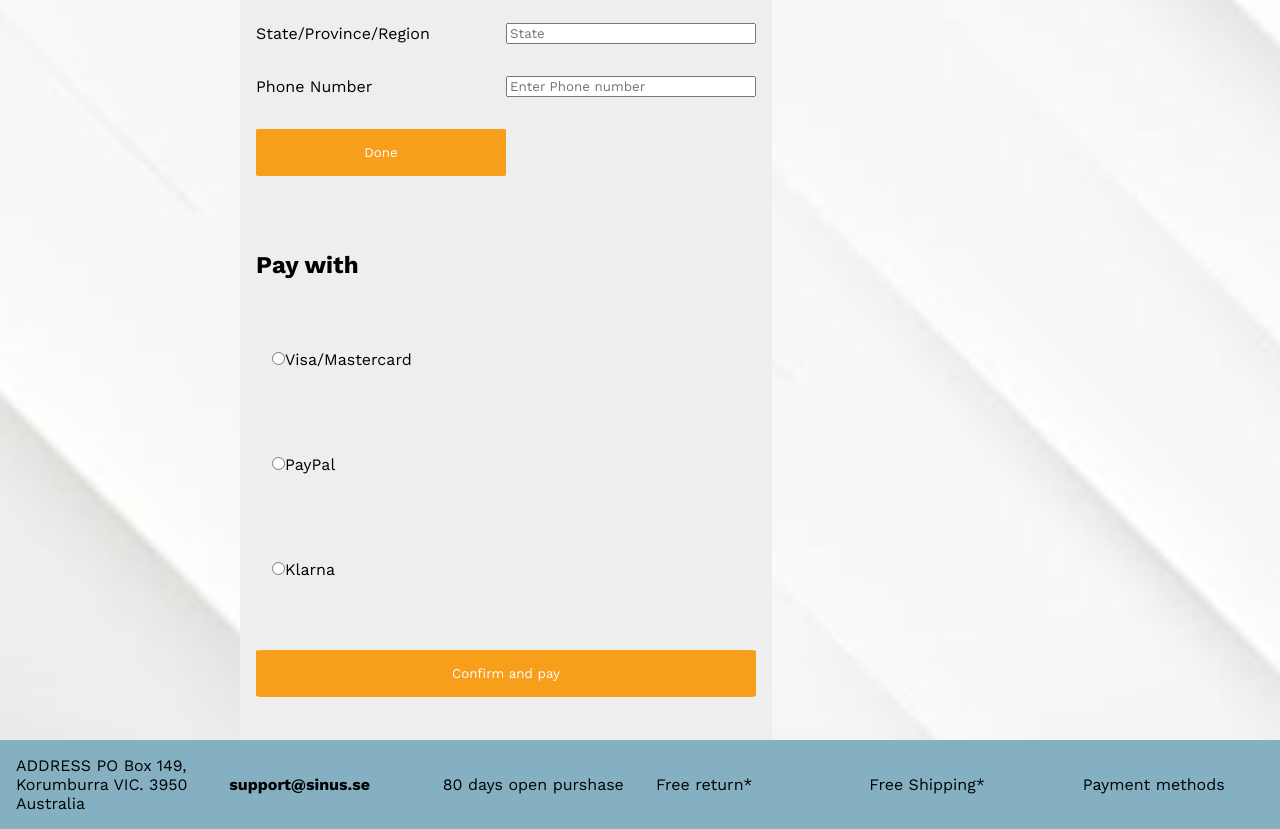
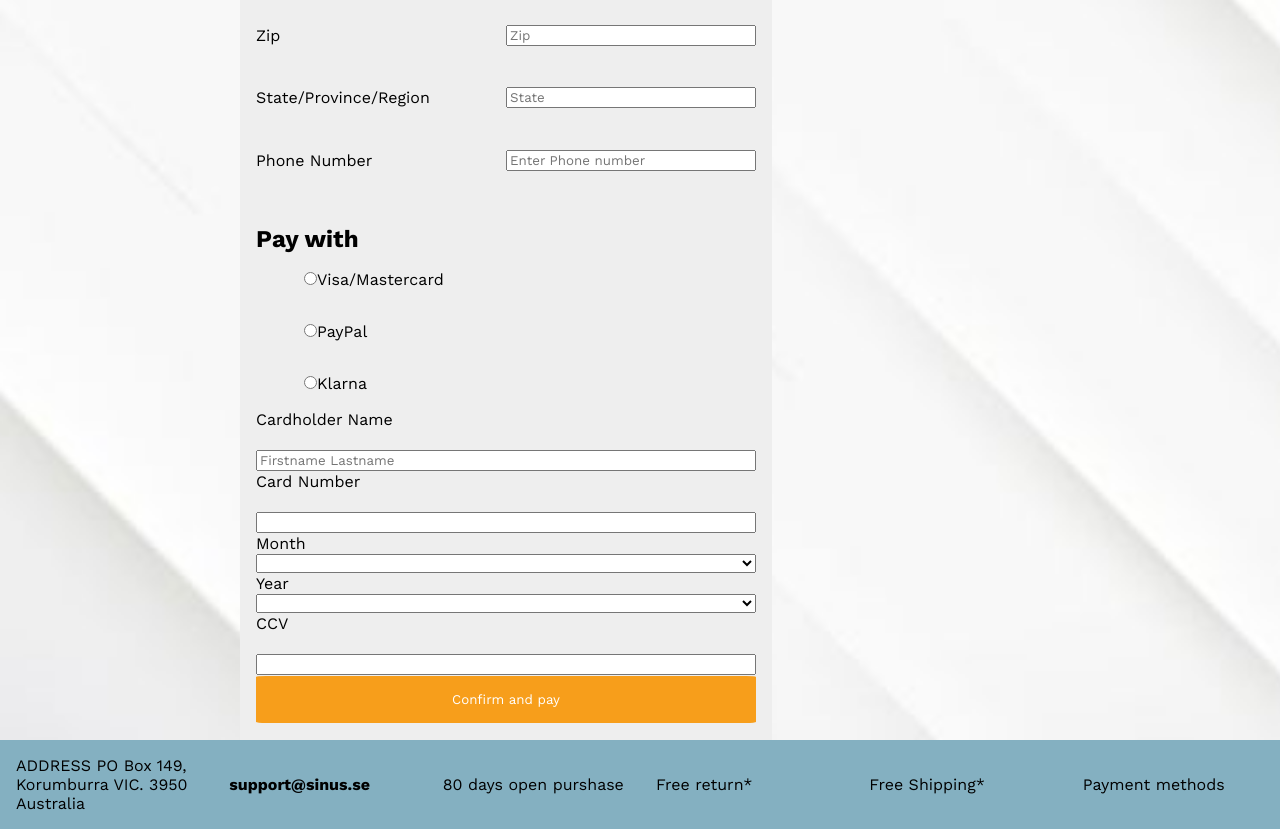
Before and after one commit to Nattzor/Sinius, a Vue app: page /Checkout in a window 1280 px wide. Shown: the part 620-1449 px from the top of the page. Built offline with nearby package versions, Linux system fonts and the light colour scheme; a web font is replaced by a local one.

Commit message:
checkout cardinfo add

```diff
--- a/src/views/Checkout.vue
+++ b/src/views/Checkout.vue
@@ -2,7 +2,8 @@
 <article>
   <h2>Review items and shipping</h2>
    <h2>Ship to</h2>
-<form class="container">
+   <form>
+<div class="container">
   <label for="country">Country or region</label>
   <select id="country" v-model="country">
   <option v-for="(country, index) in countries"
@@ -31,10 +32,8 @@
 
   <label for="phone">Phone Number</label>
   <input type="text" placeholder="Enter Phone number" name="phone" v-model="userDetails.phoneNumber" required />
-
-<button type="done" class="btn">Done</button>
-   </form>
-  <form class="containerCard">
+   </div>
+  <div class="containerCard">
     <h2>Pay with </h2>
 <div class="card">
 <input type="radio"  value="visa"  name="excards"  id="visa"  v-model="cards">
@@ -53,7 +52,26 @@
 <fa class="icon" icon="fa-solid fa-credit-card" />
 <label for="klarna">Klarna</label>
 </div>
+<label for="cardHolder">Cardholder Name</label><br>
+      <input v-model="cardInfo.name" type="text" id="cardHolder" placeholder="Firstname Lastname" required>
+      <label for="cardNum">Card Number</label><br>
+      <input v-model="cardInfo.cardNum" type="text" id="cardNum" maxlength="16" required>
+          <label for="month">Month</label>
+          <select name="month" v-model="cardInfo.month">
+            <option v-for="month in months" :key="month" value:value="month">
+              {{ month }}
+            </option>
+          </select>
+          <label for="year">Year</label>
+          <select name="year" v-model="cardInfo.year">
+            <option v-for="year in years" :key="year" name="year">
+              {{ year }}
+            </option>
+          </select>
+  <label for="cardCcv">CCV</label><br>
+      <input v-model="cardInfo.ccv" type="text" id="cardCcv" maxlength="3" required>
 <button type="confirm" class="btn">Confirm and pay</button>
+</div>
   </form>
 </article>
 
@@ -90,10 +108,31 @@ export default {
           value:'Norway'
         }
       ],
+      cardInfo:{
+            cardNum: '',
+            year: '',
+            month: '',
+            ccv: '',
+      },
       cards: '',
-      }
+      months: [
+        '01',
+        '02',
+        '03',
+        '04',
+        '05',
+        '06',
+        '07',
+        '08',
+        '09',
+        '10',
+        '11',
+        '12',
+      ],
+      years: ['2022', '2023', '2024', '2025', '2026', '2027'],
     }
   }
+}
 </script>
 
 <style scoped>
@@ -131,6 +170,7 @@ h1 {
 
 .card {
   padding: 1rem;
+  margin-left: 2rem;
 }
 
 .icon {
```
